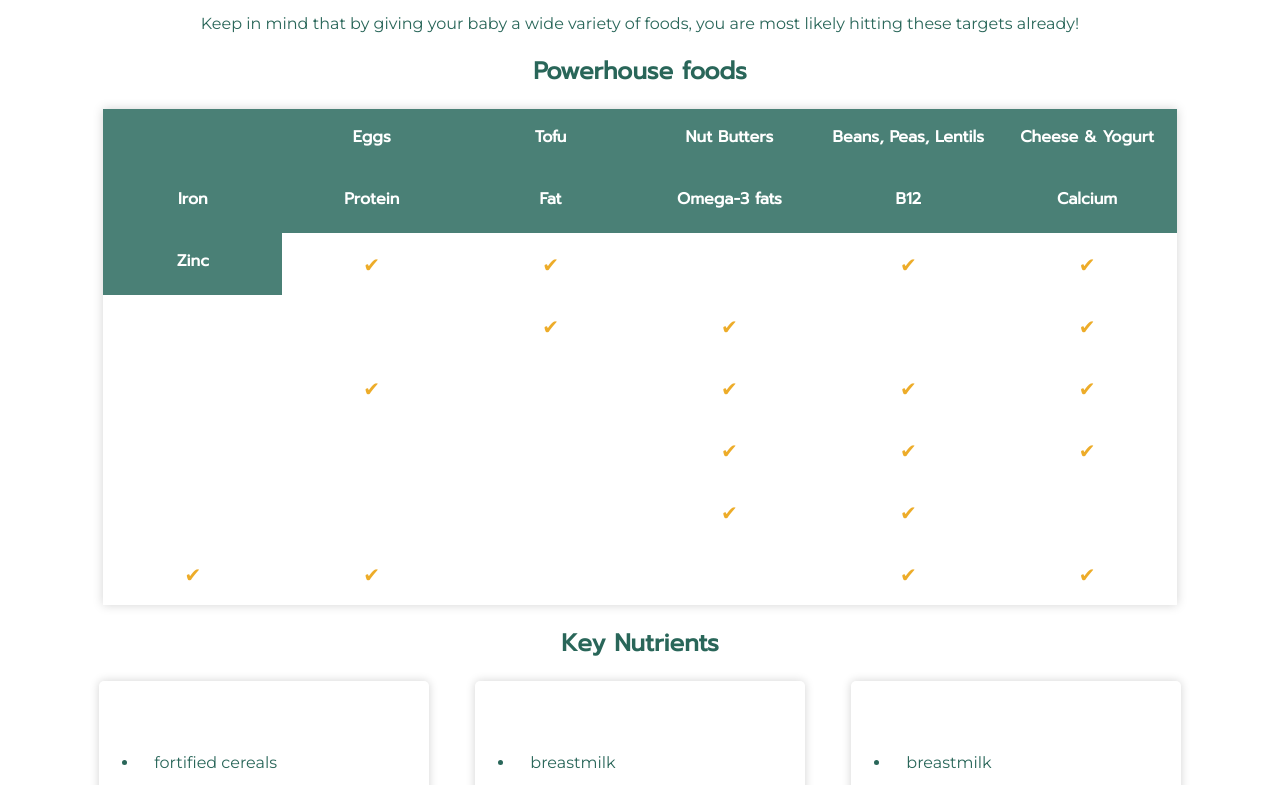
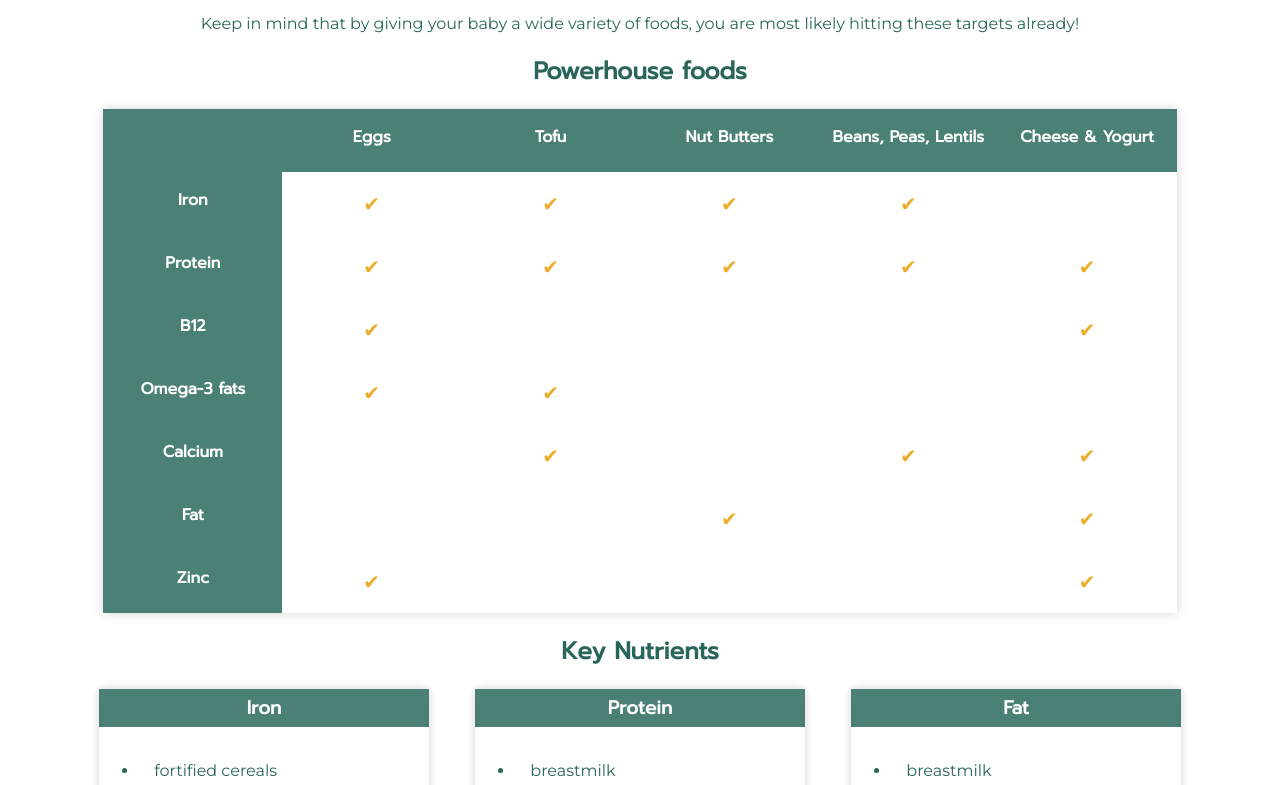
Before and after one commit to snopeks/tinybites, a React (Create React App) app: page /nutrition in a window 1280 px wide. Shown: the part 1355-2140 px from the top of the page. Built offline with nearby package versions, Linux system fonts and the light colour scheme; a web font is replaced by a local one.

Commit message:
fixed powerhouse food table

```diff
--- a/src/App.css
+++ b/src/App.css
@@ -186,7 +186,6 @@ h1, h2, h3, h4 {
   justify-content: center;
   align-content: center;
   box-shadow: 0 0 10px lightgrey;
-  width: 88%;
   margin: auto;
 }
 .checkmark {
@@ -225,25 +224,42 @@ li {
 }
 #food1 {
   grid-column-start: 2;
-  background: #4A8076;
 }
 #food2 {
   grid-column-start: 3;
-  background: #4A8076;
 }
 #food3 {
   grid-column-start: 4;
-  background: #4A8076;
 }
 #food4 {
   grid-column-start: 5;
-  background: #4A8076;
 }
 #food5 {
   grid-column-start: 6;
-  background: #4A8076;
+}
+#nut1 {
+  grid-row-start: 2;
+}
+#nut2 {
+  grid-row-start: 3;
+}
+#nut3 {
+  grid-row-start: 4;
+}
+#nut4 {
+  grid-row-start: 5;
+}
+#nut5 {
+  grid-row-start: 6;
+}
+#nut6 {
+  grid-row-start: 7;
+}
+#nut7 {
+  grid-row-start: 8;
 }
 .nutrientHeader {
+  background: #4A8076;
   text-align: center;
   color: white;
   padding: 5px;
@@ -344,6 +360,11 @@ footer a:hover{
   }
   .smallcontainer {
     grid-template-columns: 50% 50%;
+    align-self: center;
+
+  }
+  .powerhouseContainer {
+    width: 88%;
   }
 
   .easyMealsContainer {
--- a/src/pages/Nutrition.js
+++ b/src/pages/Nutrition.js
@@ -44,29 +44,23 @@ const Nutrients = () => (
             <div className="header" id="food5"><h3>Cheese &amp; Yogurt</h3></div>
             <div className="header" id="nut1"><h3>Iron</h3></div>
             <div className="header" id="nut2"><h3>Protein</h3></div>
-            <div className="header" id="nut3"><h3>Fat</h3></div>
+            <div className="header" id="nut3"><h3>B12</h3></div>
             <div className="header" id="nut4"><h3>Omega-3 fats</h3></div>
-            <div className="header" id="nut5"><h3>B12</h3></div>
-            <div className="header" id="nut6"><h3>Calcium</h3></div>
+            <div className="header" id="nut5"><h3>Calcium</h3></div>
+            <div className="header" id="nut6"><h3>Fat</h3></div>
             <div className="header" id="nut7"><h3>Zinc</h3></div>
             <div><p className="checkmark">&#x2714;</p></div>
             <div><p className="checkmark">&#x2714;</p></div>
-            <div></div>
             <div><p className="checkmark">&#x2714;</p></div>
-            <div><p className="checkmark">&#x2714;</p></div>
-            <div></div>
-            <div></div>
-
-            <div><p className="checkmark">&#x2714;</p></div>
-            <div><p className="checkmark">&#x2714;</p></div>
-            <div></div>
-            <div><p className="checkmark">&#x2714;</p></div>
-            <div></div>
             <div><p className="checkmark">&#x2714;</p></div>
             <div></div>
 
             <div><p className="checkmark">&#x2714;</p></div>
             <div><p className="checkmark">&#x2714;</p></div>
+            <div><p className="checkmark">&#x2714;</p></div>
+            <div><p className="checkmark">&#x2714;</p></div>
+            <div><p className="checkmark">&#x2714;</p></div>
+
             <div><p className="checkmark">&#x2714;</p></div>
             <div></div>
             <div></div>
@@ -78,15 +72,26 @@ const Nutrients = () => (
             <div></div>
             <div></div>
             <div></div>
+
+            <div></div>
+            <div><p className="checkmark">&#x2714;</p></div>
+            <div></div>
             <div><p className="checkmark">&#x2714;</p></div>
             <div><p className="checkmark">&#x2714;</p></div>
 
             <div></div>
+            <div></div>
             <div><p className="checkmark">&#x2714;</p></div>
+            <div></div>
+            <div><p className="checkmark">&#x2714;</p></div>
+
+
+
+
             <div><p className="checkmark">&#x2714;</p></div>
             <div></div>
             <div></div>
-            <div><p className="checkmark">&#x2714;</p></div>
+            <div></div>
             <div><p className="checkmark">&#x2714;</p></div>
         </div>
         <h2>Key Nutrients</h2>
```
